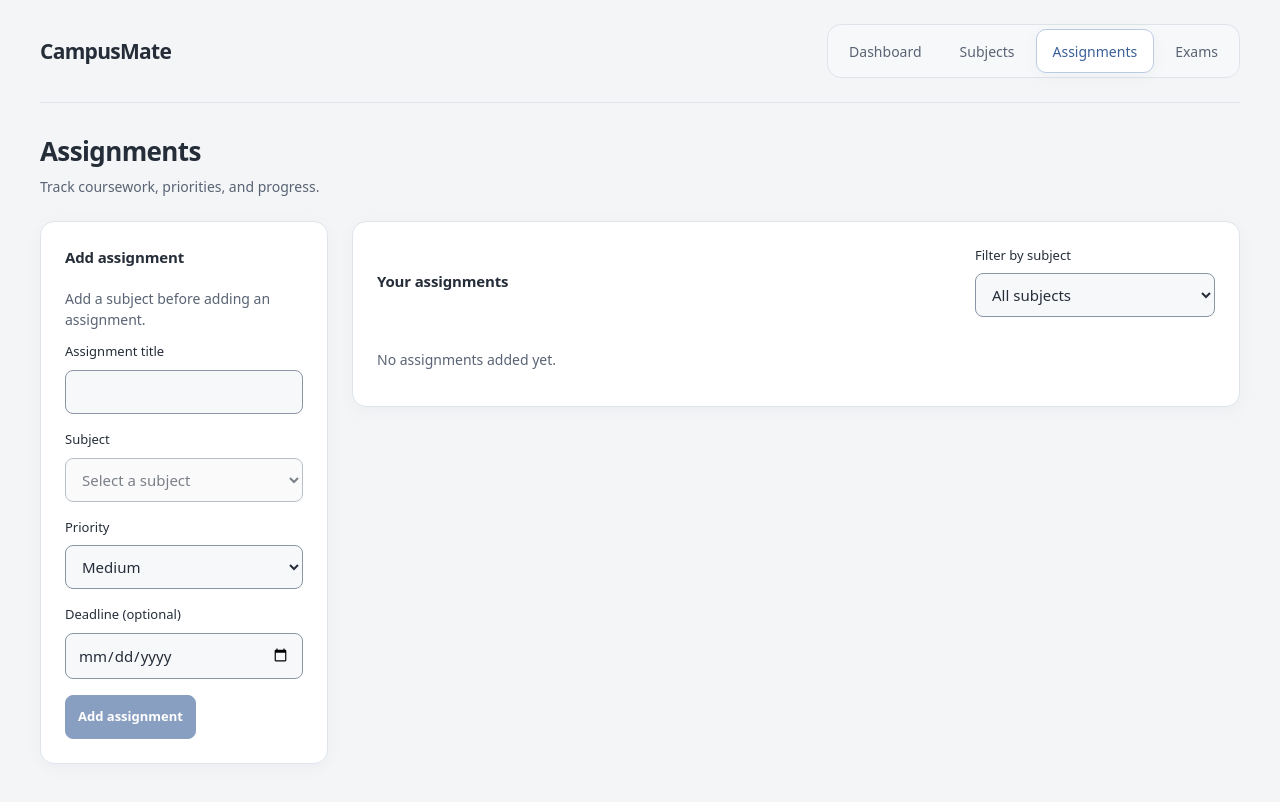
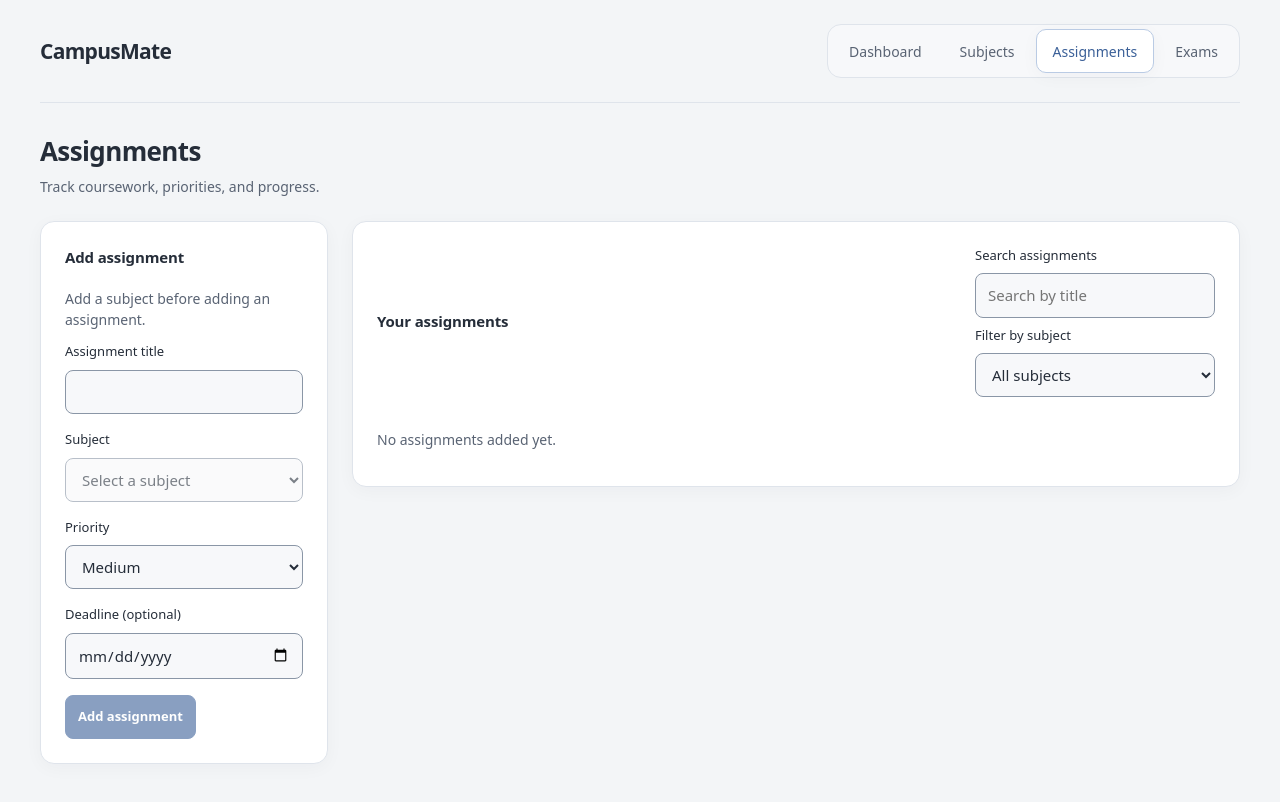
Before and after one commit to sp-2201322038/campusmate, a React (Vite) app: page / in a window 1280 px wide. Both pictures are taken after a click on the button "Assignments". Shown: the top 802 px of the page. Built offline with nearby package versions, Linux system fonts and the light colour scheme.

Commit message:
CM-20 Add assignment search

```diff
--- a/src/App.tsx
+++ b/src/App.tsx
@@ -64,6 +64,7 @@
   const [assignmentPriority, setAssignmentPriority] = useState<Assignment['priority']>('Medium')
   const [assignments, setAssignments] = useStoredList('campusmate.assignments', isAssignment)
   const [subjectFilterId, setSubjectFilterId] = useState('')
+  const [assignmentSearch, setAssignmentSearch] = useState('')
   const [assignmentError, setAssignmentError] = useState('')
   const [editingAssignmentId, setEditingAssignmentId] = useState<string | null>(null)
   const assignmentTitleRef = useRef<HTMLInputElement>(null)
@@ -83,9 +84,10 @@
 
   const today = `${now.getFullYear()}-${String(now.getMonth() + 1).padStart(2, '0')}-${String(now.getDate()).padStart(2, '0')}`
   const activeAssignments = assignments.filter((assignment) => !assignment.completed)
-  const filteredAssignments = subjectFilterId
-    ? assignments.filter((assignment) => assignment.subjectId === subjectFilterId)
-    : assignments
+  const normalizedSearch = assignmentSearch.trim().toLowerCase()
+  const filteredAssignments = assignments.filter((assignment) =>
+    (!subjectFilterId || assignment.subjectId === subjectFilterId)
+    && assignment.title.toLowerCase().includes(normalizedSearch))
   const upcomingExams = exams.filter((exam) => exam.date >= today)
   const upcomingItems = [
     ...activeAssignments
@@ -372,6 +374,14 @@
             <section className="list-panel" aria-labelledby="assignment-list-heading">
               <h3 id="assignment-list-heading">Your assignments</h3>
               <div className="assignment-filter">
+                <label htmlFor="assignment-search">Search assignments</label>
+                <input
+                  id="assignment-search"
+                  type="search"
+                  placeholder="Search by title"
+                  value={assignmentSearch}
+                  onChange={(event) => setAssignmentSearch(event.target.value)}
+                />
                 <label htmlFor="assignment-subject-filter">Filter by subject</label>
                 <select
                   id="assignment-subject-filter"
@@ -386,7 +396,9 @@
               </div>
               {filteredAssignments.length === 0 ? (
                 <p role="status">
-                  {subjectFilterId ? 'No assignments for this subject.' : 'No assignments added yet.'}
+                  {normalizedSearch
+                    ? 'No assignments match your search.'
+                    : subjectFilterId ? 'No assignments for this subject.' : 'No assignments added yet.'}
                 </p>
               ) : (
                 <ul className="assignment-list" aria-live="polite">
```
